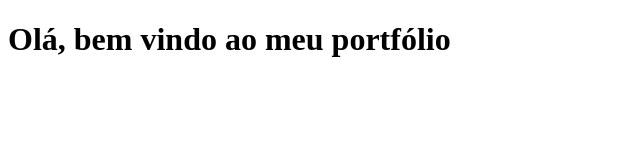
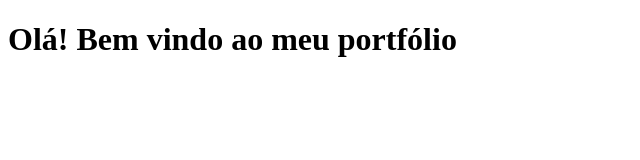
Before and after one commit to WellingtonSilvaFerreira/WellingtonSilvaFerreira.github.io, a plain HTML site: page index.html in a window 1280 px wide. Shown: the whole page, without its empty margins (0-640 px from the left). Drawn offline with Linux system fonts and the light colour scheme.

Commit message:
Update index.html

```diff
--- a/index.html
+++ b/index.html
@@ -13,6 +13,6 @@
 </head>
 
 <body>
-    <h1>Olá, bem vindo ao meu portfólio</h1>
+    <h1>Olá! Bem vindo ao meu portfólio</h1>
 </body>
 </html>
```
